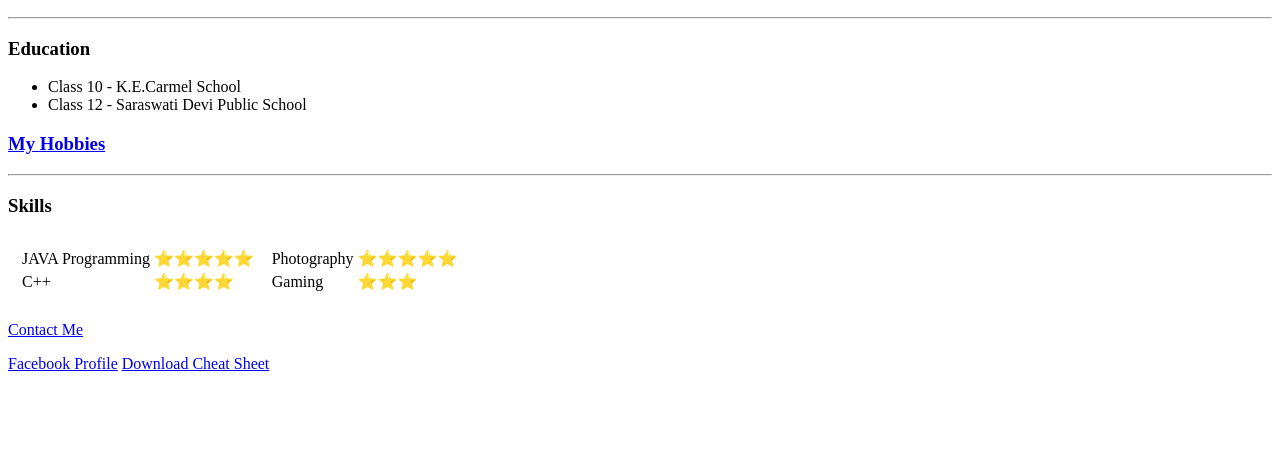
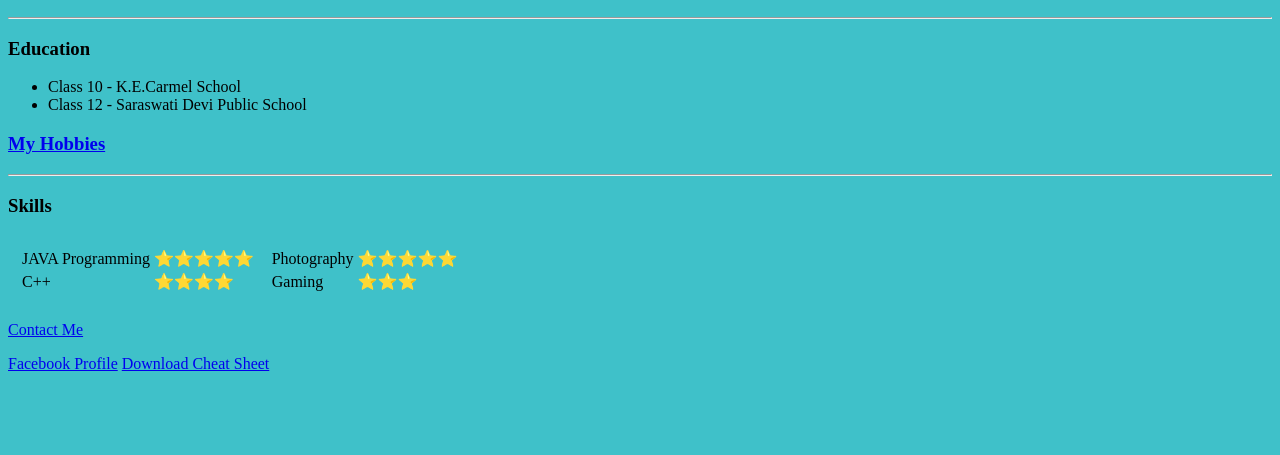
Before and after one commit to adipondas/cv, a plain HTML site: page index.html in a window 1280 px wide. Shown: the part 345-800 px from the top of the page. Drawn offline with Linux system fonts and the light colour scheme.

Commit message:
Update index.html

```diff
--- a/index.html
+++ b/index.html
@@ -4,7 +4,7 @@
     <meta charset="utf-8">
     <title>Adipon's Personal Site</title>
   </head>
-  <body>
+  <body style="background-color: #3fc1c9">
       <table cellspacing="20">
           <td><img src="https://instagram.frdp1-1.fna.fbcdn.net/vp/68a86fa49603268c1a2843e848185387/5D5F255E/t51.2885-19/s150x150/47691020_359547981502731_8699851605492629504_n.jpg?_nc_ht=instagram.frdp1-1.fna.fbcdn.net" alt="adipon profile picture"></td>
           <td><h1>Adipon Das</h1>
```
